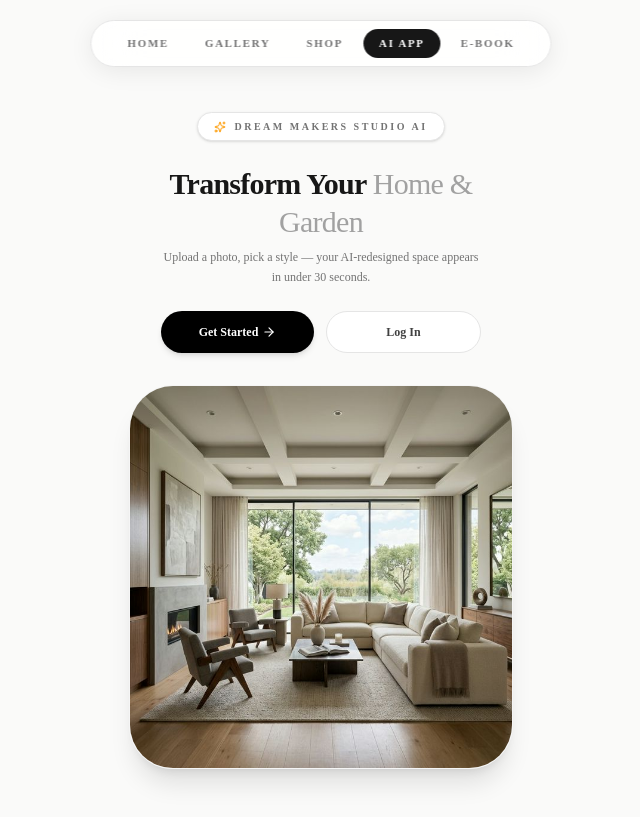
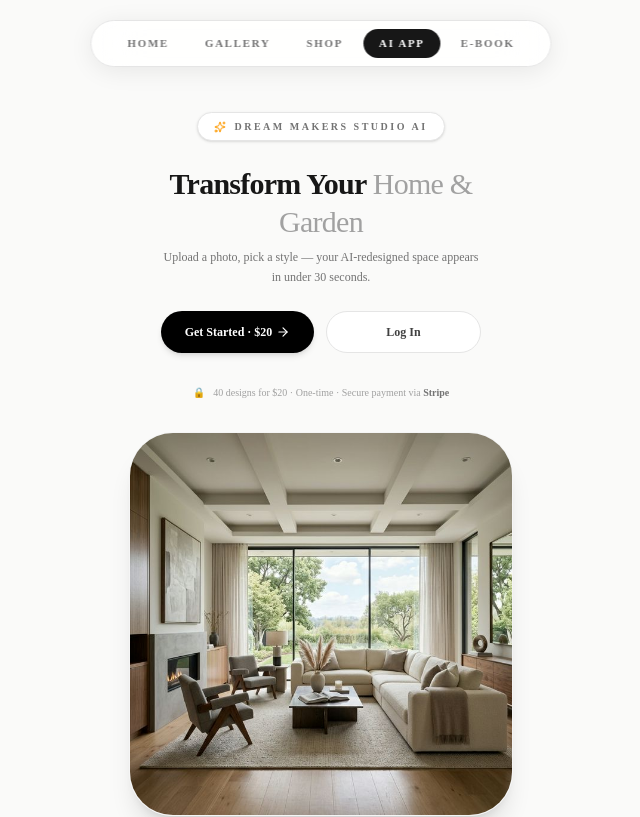
Before and after one commit to dreammakersstudio24-hub/dream-makers-studio, a Next.js app: page /app in a window 1280 px wide. Shown: the top 817 px of the page, without its empty margins (319-959 px from the left). Built offline with nearby package versions, Linux system fonts and the light colour scheme; no server answers.

Commit message:
Sales page: show price in Get Started button + Stripe trust badge

```diff
--- a/src/app/app/page.tsx
+++ b/src/app/app/page.tsx
@@ -44,7 +44,7 @@ export default async function AppSalesPage() {
             href="/login?mode=signup&next=/app/dashboard"
             className="flex-1 flex items-center justify-center gap-1 bg-black text-white py-3 rounded-2xl text-xs font-bold hover:bg-neutral-800 active:scale-95 transition-all shadow-md"
           >
-            Get Started <ArrowRight className="w-3.5 h-3.5" />
+            Get Started · $20 <ArrowRight className="w-3.5 h-3.5" />
           </Link>
           <Link
             href="/login?next=/app/dashboard"
@@ -54,6 +54,11 @@ export default async function AppSalesPage() {
           </Link>
         </div>
 
+        {/* Price + Trust hint */}
+        <div className="flex items-center gap-2 text-[10px] text-neutral-400 mb-8">
+          <span>🔒</span>
+          <span>40 designs for $20 · One-time · Secure payment via <span className="font-bold text-neutral-500">Stripe</span></span>
+        </div>
         {/* Before/After Preview Image */}
         <div className="w-full max-w-sm rounded-3xl overflow-hidden shadow-xl border border-neutral-100">
           <img
```
